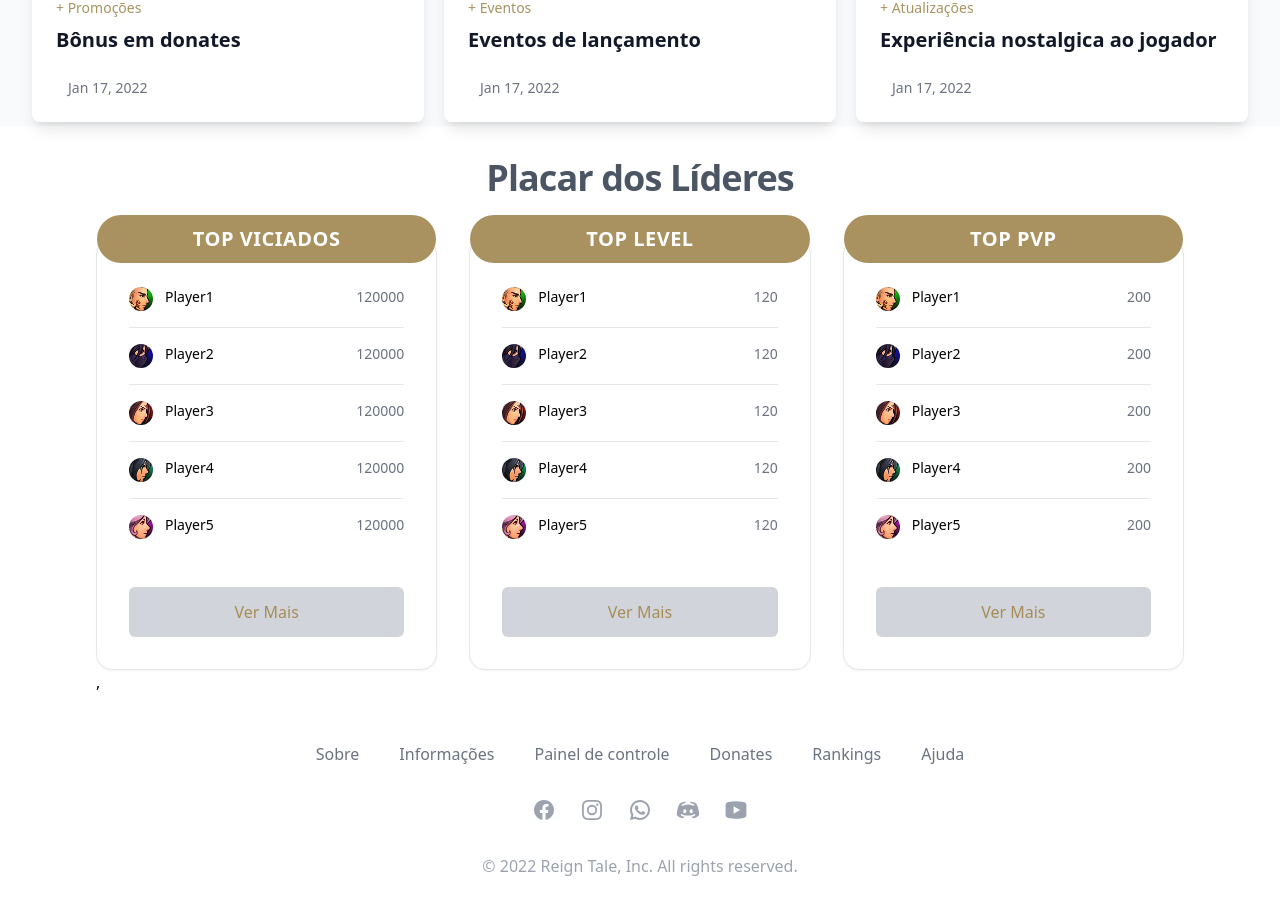
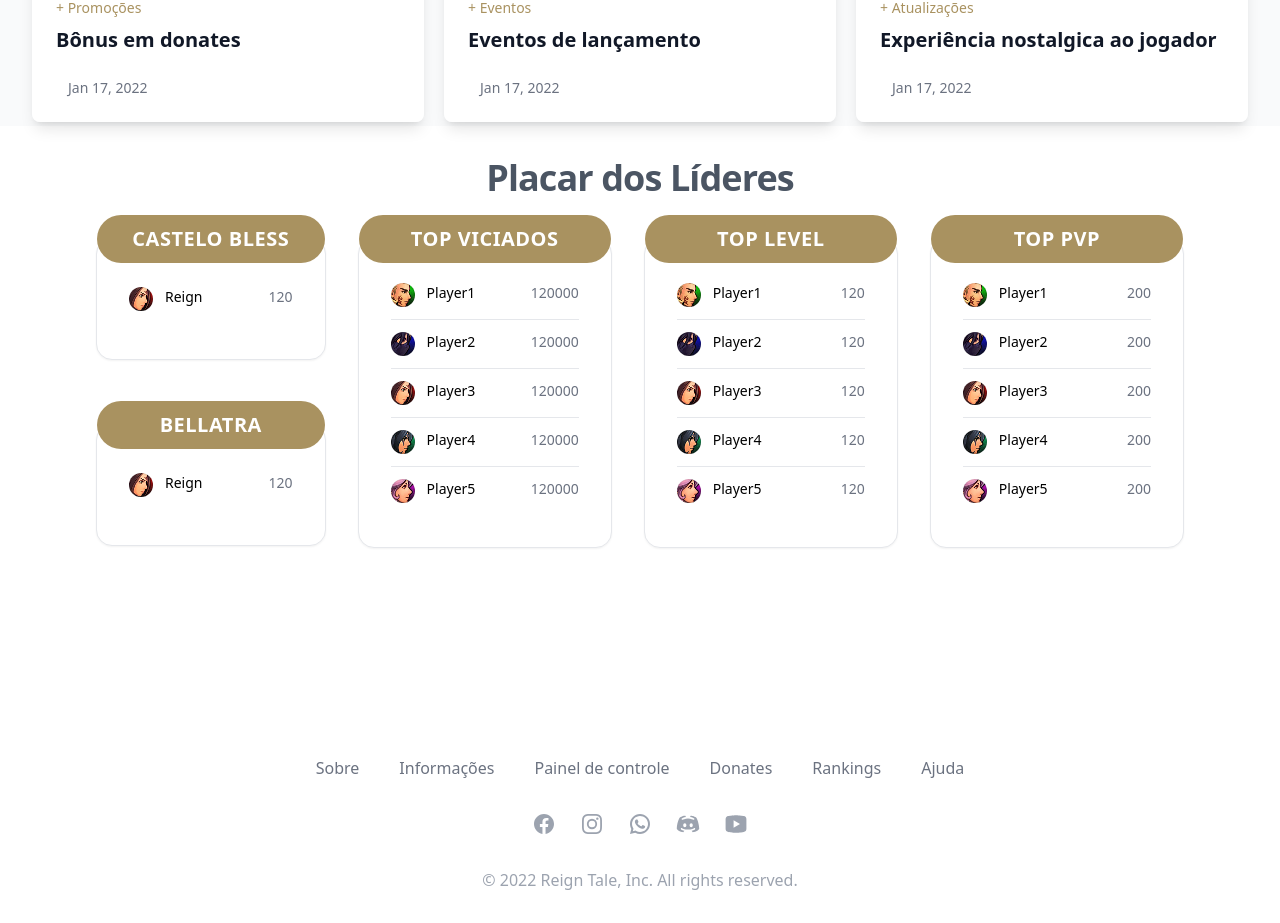
Before and after one commit to brenorodriguesdev/web-priston, a React (Create React App) app: page / in a window 1280 px wide. Shown: the part 976-1899 px from the top of the page. Built offline with nearby package versions, Linux system fonts and the light colour scheme.

Commit message:
feat: add top rank bc and sod

```diff
--- /dev/null
+++ b/src/presentation/components/Rankings/TopRankBackground/index.tsx
@@ -0,0 +1,92 @@
+import { RankPlayer, RankClan, TopRankBody, TopRankClanBody } from "../..";
+
+function TopRanking() {
+
+    const blessCastleClanLeader: RankClan[] = [
+
+        { tagId: 3, clanName: "Reign", points: 120 }
+    ]
+
+    const bellatraClanLeader: RankClan[] = [
+
+        { tagId: 3, clanName: "Reign", points: 120 }
+    ]
+
+    const playerLevel: RankPlayer[] = [
+
+        { classId: 1, nickname: "Player1", value: 120 },
+        { classId: 2, nickname: "Player2", value: 120 },
+        { classId: 3, nickname: "Player3", value: 120 },
+        { classId: 4, nickname: "Player4", value: 120 },
+        { classId: 5, nickname: "Player5", value: 120 }
+    ]
+
+    const playerPvp: RankPlayer[] = [
+
+        { classId: 1, nickname: "Player1", value: 200 },
+        { classId: 2, nickname: "Player2", value: 200 },
+        { classId: 3, nickname: "Player3", value: 200 },
+        { classId: 4, nickname: "Player4", value: 200 },
+        { classId: 5, nickname: "Player5", value: 200 },
+    ]
+
+    const playerViciado: RankPlayer[] = [
+
+        { classId: 1, nickname: "Player1", value: 120000 },
+        { classId: 2, nickname: "Player2", value: 120000 },
+        { classId: 3, nickname: "Player3", value: 120000 },
+        { classId: 4, nickname: "Player4", value: 120000 },
+        { classId: 5, nickname: "Player5", value: 120000 }
+    ]
+
+    const topClanBlessCastle = [
+
+        <TopRankClanBody
+            title="Castelo Bless"
+            img={<img
+            className="h-auto w-auto"
+            src="./bc.png"
+            style={{ width: 'auto', height: '3rem'}}
+            alt="bellatra"
+        />} data={blessCastleClanLeader} />
+    ]
+
+    const topClanBellatra = [
+
+        <TopRankClanBody
+            title="Bellatra"
+            img={<img
+            className="h-auto w-auto"
+            src="./bellatra.png"
+            style={{ width: 'auto', height: '3rem' }}
+            alt="bellatra"
+        />} data={bellatraClanLeader} />
+    ]
+
+    const topRankings = [
+
+        <TopRankBody title="Top Viciados" data={playerViciado} />,
+        <TopRankBody title="Top Level" data={playerLevel} />,
+        <TopRankBody title="Top Pvp" data={playerPvp} />
+    ]
+
+    return (
+        <div className="max-w-6xl mx-auto px-4 bg-white sm:px-6 lg:px-8">
+            <div className="text-center">
+                <h2 className="text-3xl tracking-tight font-extrabold text-gray-600 pt-8 sm:text-4xl">Placar dos Líderes</h2>
+            </div>
+            <div style={{ display: 'flex' }}>
+                <div className="mt-10 space-y-12 lg:space-y-0 lg:grid grid-cols-4" style={{ display: 'flex', flexDirection: 'column', width: '25rem', marginRight: '2rem' }}>
+                    {topClanBlessCastle.map(topClanBlessCastle => topClanBlessCastle)}
+                    {topClanBellatra.map(topClanBellatra => topClanBellatra)}
+                </div>
+                <div className="mt-10 space-y-12 lg:space-y-0 lg:grid lg:grid-cols-3 lg:gap-x-8" style={{ width: '90rem' }}>
+                    {topRankings.map(topRankings => topRankings)}
+                </div>
+            </div>
+
+        </div>
+    )
+}
+
+export { TopRanking };
--- /dev/null
+++ b/src/presentation/components/Rankings/TopRankClanBody/index.tsx
@@ -0,0 +1,52 @@
+export interface RankClan {
+    tagId: number
+    clanName: string
+    points: number
+}
+
+export interface TopRankClanBodyProps {
+    title: string
+    img: {}
+    data: RankClan[]
+}
+
+const classIcon = [
+    './class/fighter.png',
+    './class/mechanician.png',
+    './class/pikeman.png',
+    './class/archer.png',
+    './class/magician.png',
+    './class/priestess.png'
+]
+
+function TopRankClanBody({ title, img, data }: TopRankClanBodyProps) {
+    return (
+        <div className="relative p-8 bg-white border border-gray-200 rounded-2xl shadow-sm flex flex-col" style={{ marginBottom: '4rem' }}>
+            {/* <div style={{ marginLeft: '2.9rem'}}>{img}</div> */}
+            <div className="flex-1">
+                <p className="absolute top-0 left-0 right-0 py-2.5 px-8 bg-[#a99260] rounded-full text-xl text-center font-semibold uppercase tracking-wide text-white transform -translate-y-1/2">
+                    {title}
+                </p>
+                <div>
+                    <ul role="list" className="divide-y divide-gray-200">
+                        {data.map((rankClan, index) => (
+                            <li key={index} className="py-4">
+                                <div className="flex space-x-3">
+                                    <img className="h-6 w-6 rounded-full" src={classIcon[rankClan.tagId]} alt="" />
+                                    <div className="flex-1 space-y-1">
+                                        <div className="flex items-center justify-between">
+                                            <h3 className="text-sm font-medium">{rankClan.clanName}</h3>
+                                            <p className="text-sm text-gray-500 left-10">{rankClan.points}</p>
+                                        </div>
+                                    </div>
+                                </div>
+                            </li>
+                        ))}
+                    </ul>
+                </div>
+            </div>
+        </div>
+    )
+}
+
+export { TopRankClanBody }
--- a/src/presentation/components/TopRankBody/index.tsx
+++ b/src/presentation/components/Rankings/TopRankPlayerBody/index.tsx
@@ -4,7 +4,7 @@ export interface RankPlayer {
     value: number
 }
 
-export interface TopRankBodyProps {
+export interface TopRankPlayerBodyProps {
     title: string
     data: RankPlayer[]
 }
@@ -18,9 +18,9 @@ const classIcon = [
     './class/priestess.png'
 ]
 
-function TopRankBody({ title, data }: TopRankBodyProps) {
+function TopRankBody({ title, data }: TopRankPlayerBodyProps) {
     return (
-        <div className="relative p-8 bg-white border border-gray-200 rounded-2xl shadow-sm flex flex-col">
+        <div className="relative p-8 bg-white border border-gray-200 rounded-2xl shadow-sm flex flex-col" style={{ marginBottom: '10rem' }}>
             <div className="flex-1">
                 <p className="absolute top-0 left-0 right-0 py-2.5 px-8 bg-[#a99260] rounded-full text-xl text-center font-semibold uppercase tracking-wide text-white transform -translate-y-1/2">
                     {title}
@@ -28,7 +28,7 @@ function TopRankBody({ title, data }: TopRankBodyProps) {
                 <div>
                     <ul role="list" className="divide-y divide-gray-200">
                         {data.map((rankPlayer, index) => (
-                            <li key={index} className="py-4">
+                            <li key={index} className="py-3">
                                 <div className="flex space-x-3">
                                     <img className="h-6 w-6 rounded-full" src={classIcon[rankPlayer.classId]} alt="" />
                                     <div className="flex-1 space-y-1">
@@ -43,11 +43,6 @@ function TopRankBody({ title, data }: TopRankBodyProps) {
                     </ul>
                 </div>
             </div>
-            <a
-                href="#"
-                className='bg-gray-300 text-[#a68c54] hover:bg-[#a99260] mt-8 block w-full py-3 px-6 border border-transparent rounded-md text-center font-medium'>
-                Ver Mais
-            </a>
         </div>
     )
 }
--- a/src/presentation/components/TopRank/index.tsx
+++ /dev/null
@@ -1,51 +0,0 @@
-import { RankPlayer, TopRankBody } from "..";
-
-function TopRanking() {
-
-    const playerLevel: RankPlayer[] = [
-
-        { classId: 1, nickname: "Player1", value: 120 },
-        { classId: 2, nickname: "Player2", value: 120 },
-        { classId: 3, nickname: "Player3", value: 120 },
-        { classId: 4, nickname: "Player4", value: 120 },
-        { classId: 5, nickname: "Player5", value: 120 }
-    ]
-
-    const playerPvp: RankPlayer[] = [
-
-        { classId: 1, nickname: "Player1", value: 200 },
-        { classId: 2, nickname: "Player2", value: 200 },
-        { classId: 3, nickname: "Player3", value: 200 },
-        { classId: 4, nickname: "Player4", value: 200 },
-        { classId: 5, nickname: "Player5", value: 200 },
-    ]
-
-    const playerViciado: RankPlayer[] = [
-
-        { classId: 1, nickname: "Player1", value: 120000 },
-        { classId: 2, nickname: "Player2", value: 120000 },
-        { classId: 3, nickname: "Player3", value: 120000 },
-        { classId: 4, nickname: "Player4", value: 120000 },
-        { classId: 5, nickname: "Player5", value: 120000 },
-    ]
-
-    const topRankings = [
-
-        <TopRankBody title="Top Viciados" data={playerViciado} />,
-        <TopRankBody title="Top Level" data={playerLevel} />,
-        <TopRankBody title="Top Pvp" data={playerPvp} />
-    ]
-
-    return (
-        <div className="max-w-6xl mx-auto px-4 bg-white sm:px-6 lg:px-8">
-            <div className="text-center">
-                <h2 className="text-3xl tracking-tight font-extrabold text-gray-600 pt-8 sm:text-4xl">Placar dos Líderes</h2>
-            </div>
-            <div className="mt-10 space-y-12 lg:space-y-0 lg:grid lg:grid-cols-3 lg:gap-x-8">
-                {topRankings.map(topRankings => topRankings)},
-            </div>
-        </div>
-    )
-}
-
-export { TopRanking };
--- a/src/presentation/components/index.ts
+++ b/src/presentation/components/index.ts
@@ -2,6 +2,7 @@ export * from './Header'
 export * from './HeaderBar'
 export * from './HeaderBackground'
 export * from './News'
-export * from './TopRank'
+export * from './Rankings/TopRankBackground'
 export * from './Footer'
-export * from './TopRankBody'
+export * from './Rankings/TopRankPlayerBody'
+export * from './Rankings/TopRankClanBody'
```
Also changed, not shown: public/bc.png (added), public/bellatra.png (added).
